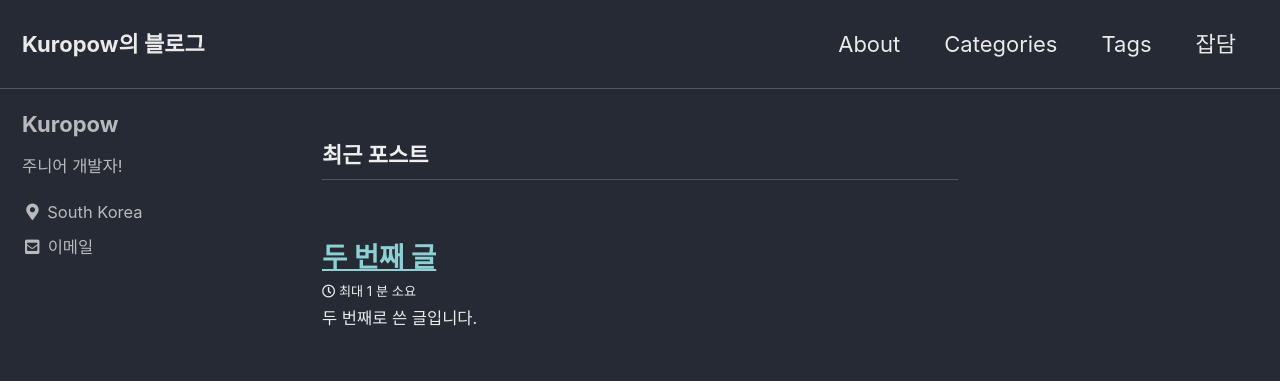
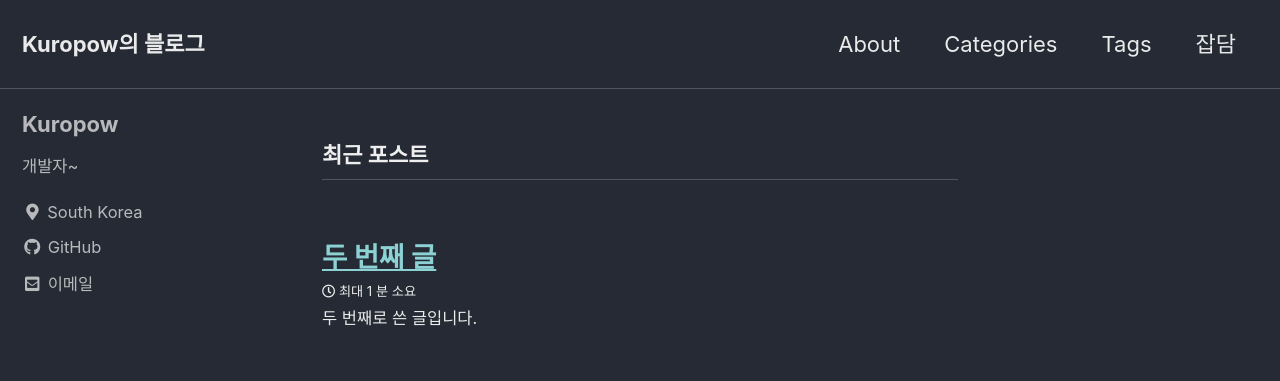
Before and after one commit to kuro11pow2/kuro11pow2.github.io, a Jekyll site: the page built from index.html, in a window 1280 px wide. Shown: the top 381 px of the page. Built offline with Jekyll 4.4.1, drawn with Linux system fonts in a browser that asks for light colours; cached includes are drawn as plain includes; the list of posts is cut into pages by our own code.

Commit message:
Update _config.yml

```diff
--- a/_config.yml
+++ b/_config.yml
@@ -20,7 +20,7 @@ title                    : "Kuropow의 블로그"
 title_separator          : "-"
 subtitle                 : # site tagline that appears below site title in masthead
 name                     : "Kuropow"
-description              : "블로그다"
+description              : "블로그~"
 url                      : "https://kuro11pow2.github.io"
 baseurl                  : # the subpath of your site, e.g. "/blog"
 repository               : "kuro11pow2/kuro11pow2.github.io"
@@ -103,7 +103,7 @@ analytics:
 author:
   name             : "Kuropow"
   avatar           : # path of avatar image, e.g. "/assets/images/bio-photo.jpg"
-  bio              : "주니어 개발자!"
+  bio              : "개발자~"
   location         : "South Korea"
   email            : "kuro11pow2@gmail.com"
   links:
@@ -121,7 +121,7 @@ author:
       # url: "https://facebook.com/"
     - label: "GitHub"
       icon: "fab fa-fw fa-github"
-      # url: "https://github.com/"
+      url: "https://kuro11pow2.github.io"
     - label: "Instagram"
       icon: "fab fa-fw fa-instagram"
       # url: "https://instagram.com/"
```
